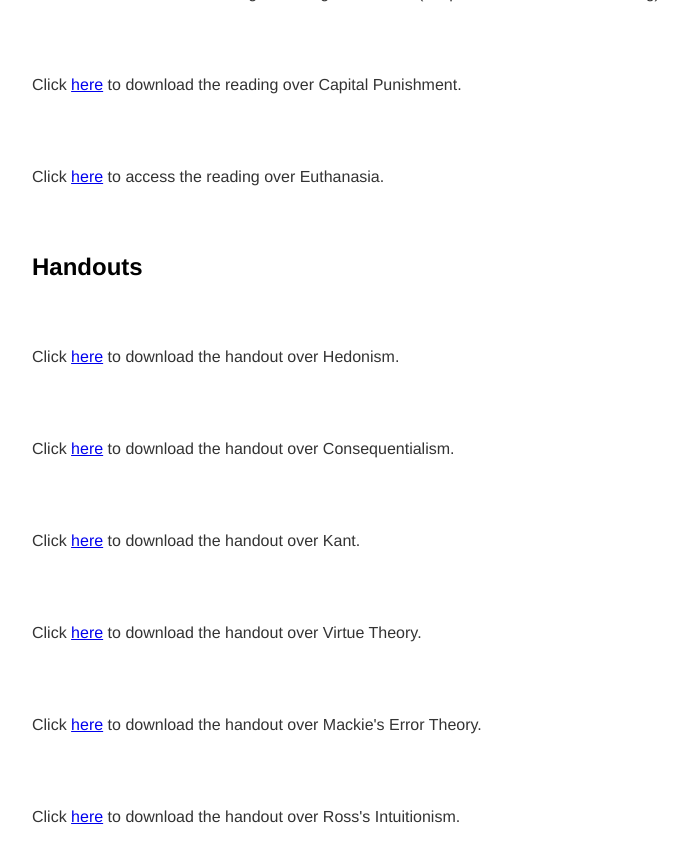
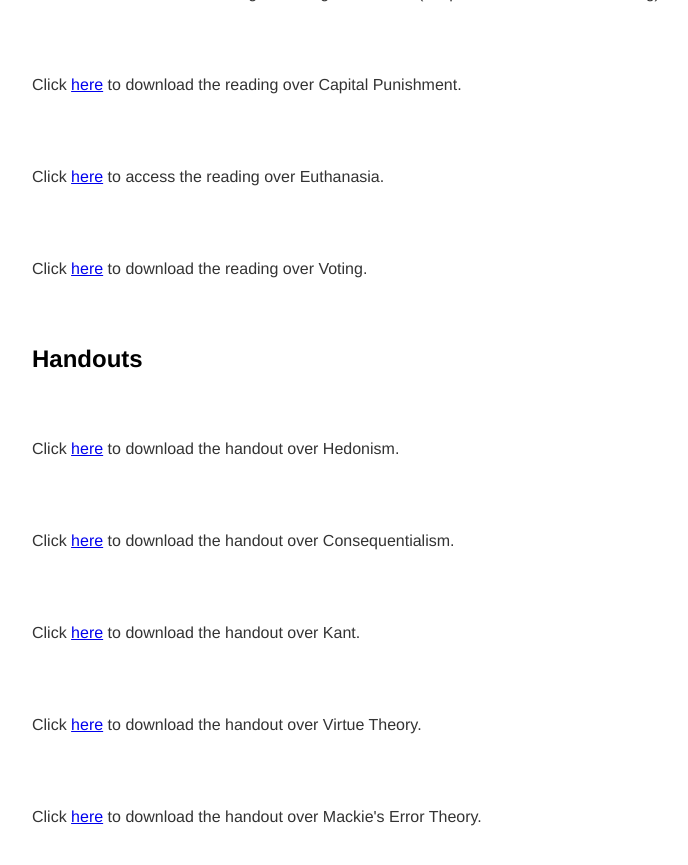
Before and after one commit to kevinjpatton/kevinjpatton.github.io, a Jekyll site: the page built from teaching/phil_2030/index.html, in a window 1280 px wide and 900 px high, scrolled down 1766 px. Shown: the top 865 px of the window, without its empty margins (160-848 px from the left). Built offline with Jekyll 4.4.1, drawn with Linux system fonts in a browser that asks for light colours; Markdown is read by kramdown in place of the engine named in the settings.

Commit message:
Update index.html

```diff
--- a/teaching/phil_2030/index.html
+++ b/teaching/phil_2030/index.html
@@ -22,6 +22,7 @@
 <p>Click <a href="/teaching/phil_2030/Peter Singer - Practical Ethics.pdf" target="_blank">here</a> to download the Singer reading on abortion (chapter 6 is what we are reading).</p>
 <p>Click <a href="/banda/Matthew Kramer - The Ethics of Capital Punishment.pdf" target="_blank">here</a> to download the reading over Capital Punishment.</p>
  <p>Click <a href="https://plato.stanford.edu/entries/euthanasia-voluntary/" target="_blank">here</a> to access the reading over Euthanasia.</p>
+<p>Click <a href="/teaching/phil_2030/Jason Brennan - When Not to Vote.pdf" target="_blank">here</a> to download the reading over Voting.</p>
 
 <h2>Handouts</h2>
 <p>Click <a href="/teaching/phil_2030/Handout - Hedonism.pdf" target="_blank">here</a> to download the handout over Hedonism.</p>
```
